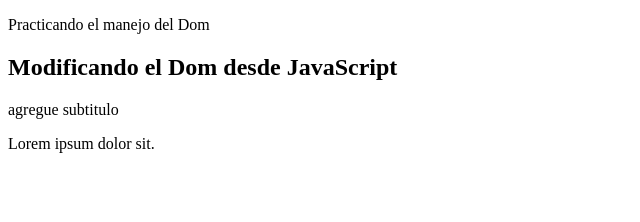
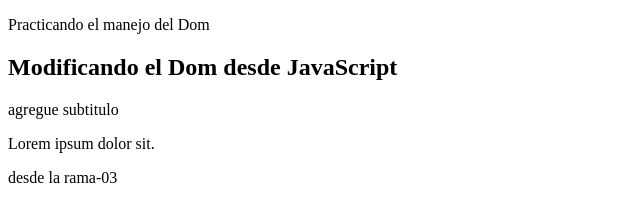
Before and after one commit to RoisChavez-02/Repositorio-de-Prueba, a plain HTML site: page index.html in a window 1280 px wide. Shown: the whole page, without its empty margins (0-640 px from the left). Drawn offline with Linux system fonts and the light colour scheme.

Commit message:
agregando una seccion

```diff
--- a/index.html
+++ b/index.html
@@ -11,6 +11,7 @@
         <h1>Modificando el Dom desde JavaScript</h1>
         <span>agregue subtitulo</span>
         <p>Lorem ipsum dolor sit.</p>
+        <section><span>desde la rama-03</span></section>
     </section>
     <script src="script.js"></script>
 </body>
```
